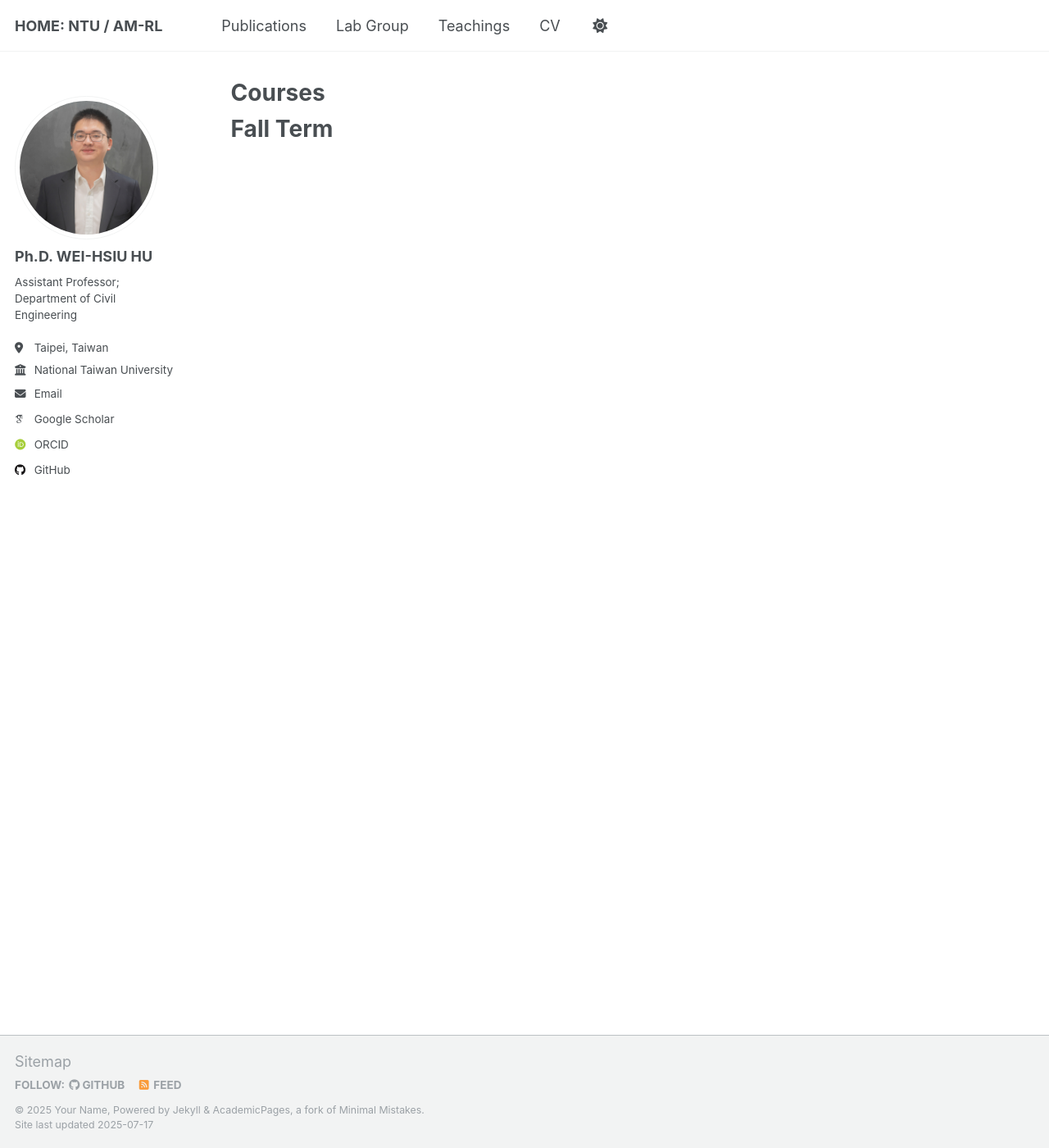
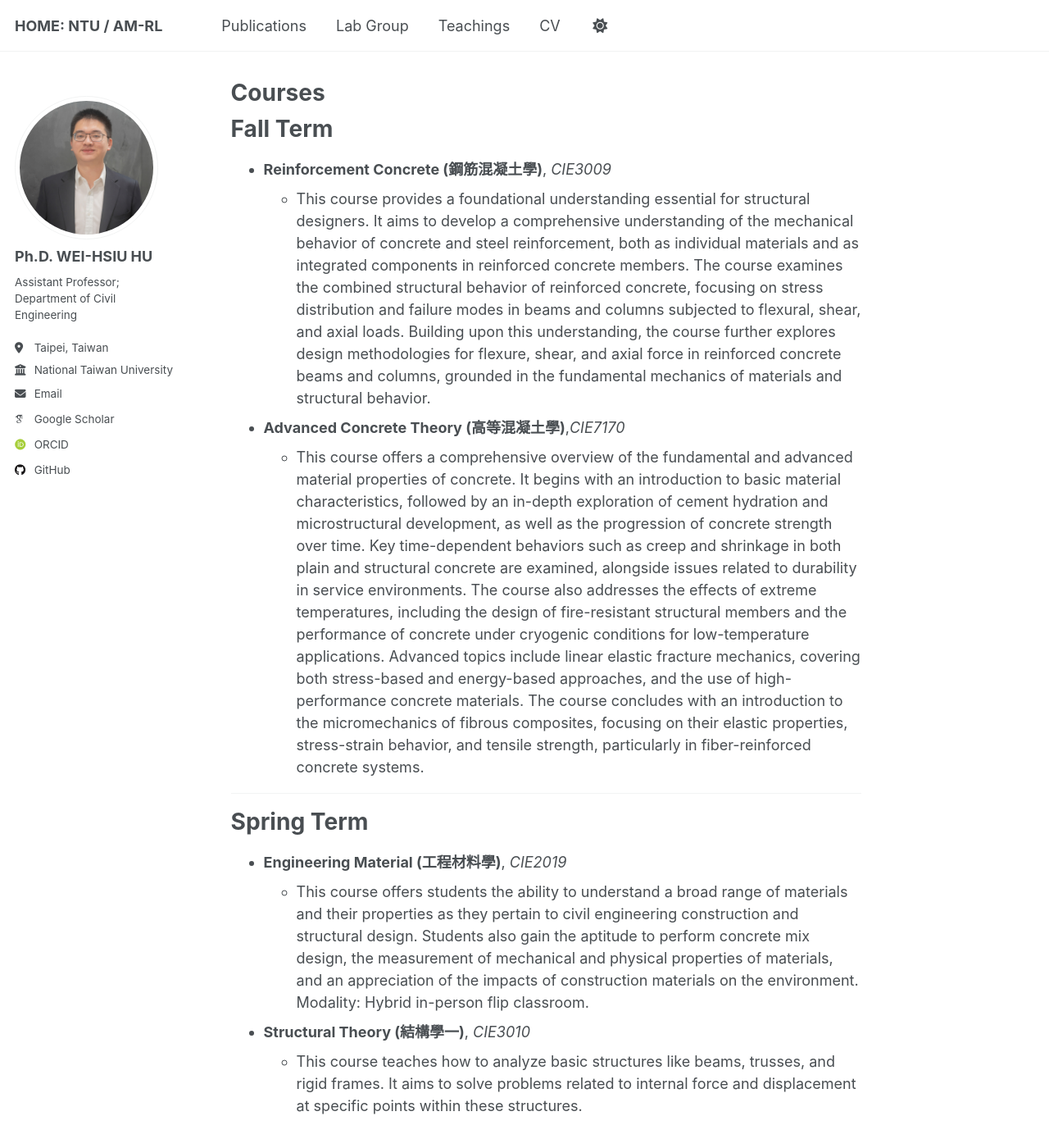
Before and after one commit to hwhsiu/hwhsiu.github.io, a Jekyll site: the page built from _pages/teachings.md, in a window 1280 px wide and 1400 px high. Shown: the whole window at 82% size. Built offline with Jekyll 4.4.1, drawn with Linux system fonts in a browser that asks for light colours; some web fonts are replaced.

Commit message:
Update teachings.md

```diff
--- a/_pages/teachings.md
+++ b/_pages/teachings.md
@@ -3,3 +3,15 @@ title: "Courses"
 permalink: /teachings/
 ---
 # Fall Term
+- **Reinforcement Concrete (鋼筋混凝土學)**, _CIE3009_
+    - This course provides a foundational understanding essential for structural designers. It aims to develop a comprehensive understanding of the mechanical behavior of concrete and steel reinforcement, both as individual materials and as integrated components in reinforced concrete members. The course examines the combined structural behavior of reinforced concrete, focusing on stress distribution and failure modes in beams and columns subjected to flexural, shear, and axial loads. Building upon this understanding, the course further explores design methodologies for flexure, shear, and axial force in reinforced concrete beams and columns, grounded in the fundamental mechanics of materials and structural behavior.
+- **Advanced Concrete Theory (高等混凝土學)**,_CIE7170_
+    - This course offers a comprehensive overview of the fundamental and advanced material properties of concrete. It begins with an introduction to basic material characteristics, followed by an in-depth exploration of cement hydration and microstructural development, as well as the progression of concrete strength over time. Key time-dependent behaviors such as creep and shrinkage in both plain and structural concrete are examined, alongside issues related to durability in service environments. The course also addresses the effects of extreme temperatures, including the design of fire-resistant structural members and the performance of concrete under cryogenic conditions for low-temperature applications. Advanced topics include linear elastic fracture mechanics, covering both stress-based and energy-based approaches, and the use of high-performance concrete materials. The course concludes with an introduction to the micromechanics of fibrous composites, focusing on their elastic properties, stress-strain behavior, and tensile strength, particularly in fiber-reinforced concrete systems.
+
+---
+# Spring Term
+- **Engineering Material (工程材料學)**, _CIE2019_
+    - This course offers students the ability to understand a broad range of materials and their properties as they pertain to civil engineering construction and structural design. Students also gain the aptitude to perform concrete mix design, the measurement of mechanical and physical properties of materials, and an appreciation of the impacts of construction materials on the environment.
+    Modality: Hybrid in-person flip classroom.
+- **Structural Theory (結構學一)**, _CIE3010_
+    - This course teaches how to analyze basic structures like beams, trusses, and rigid frames. It aims to solve problems related to internal force and displacement at specific points within these structures.
```
